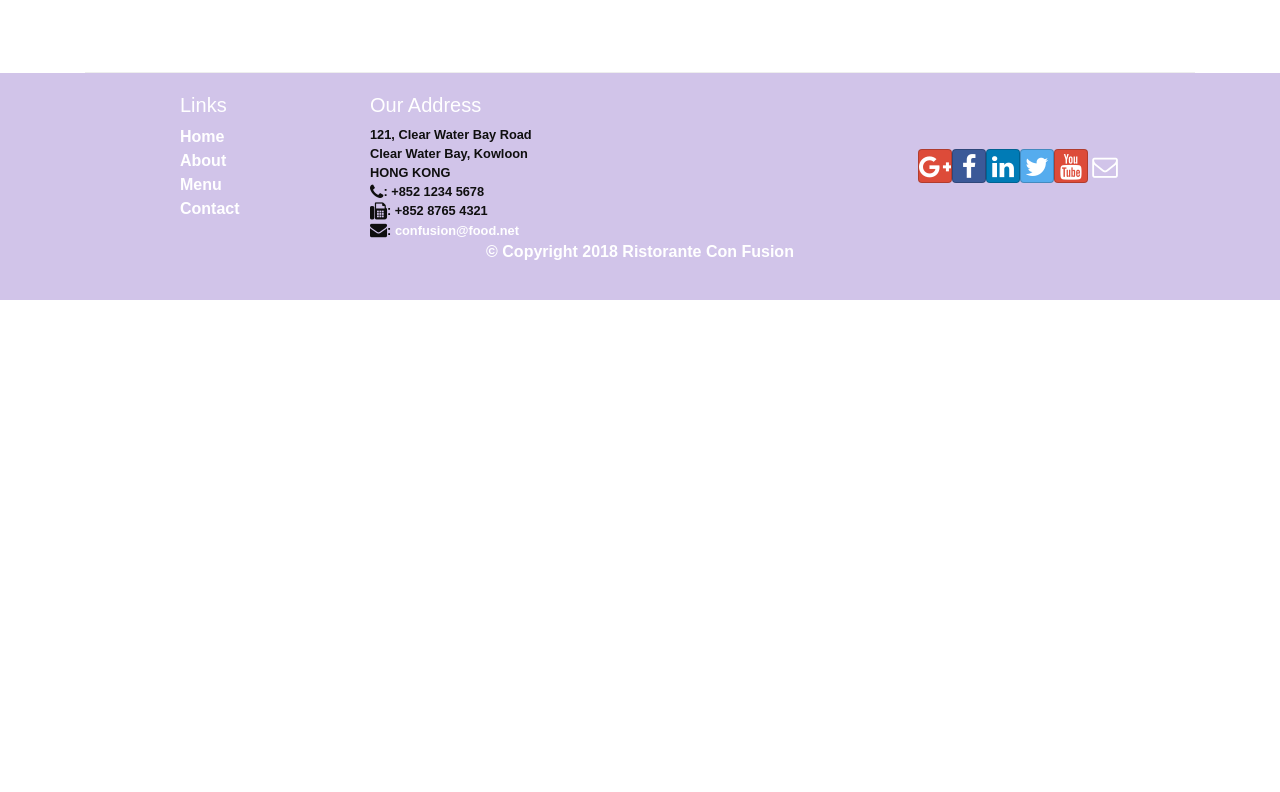
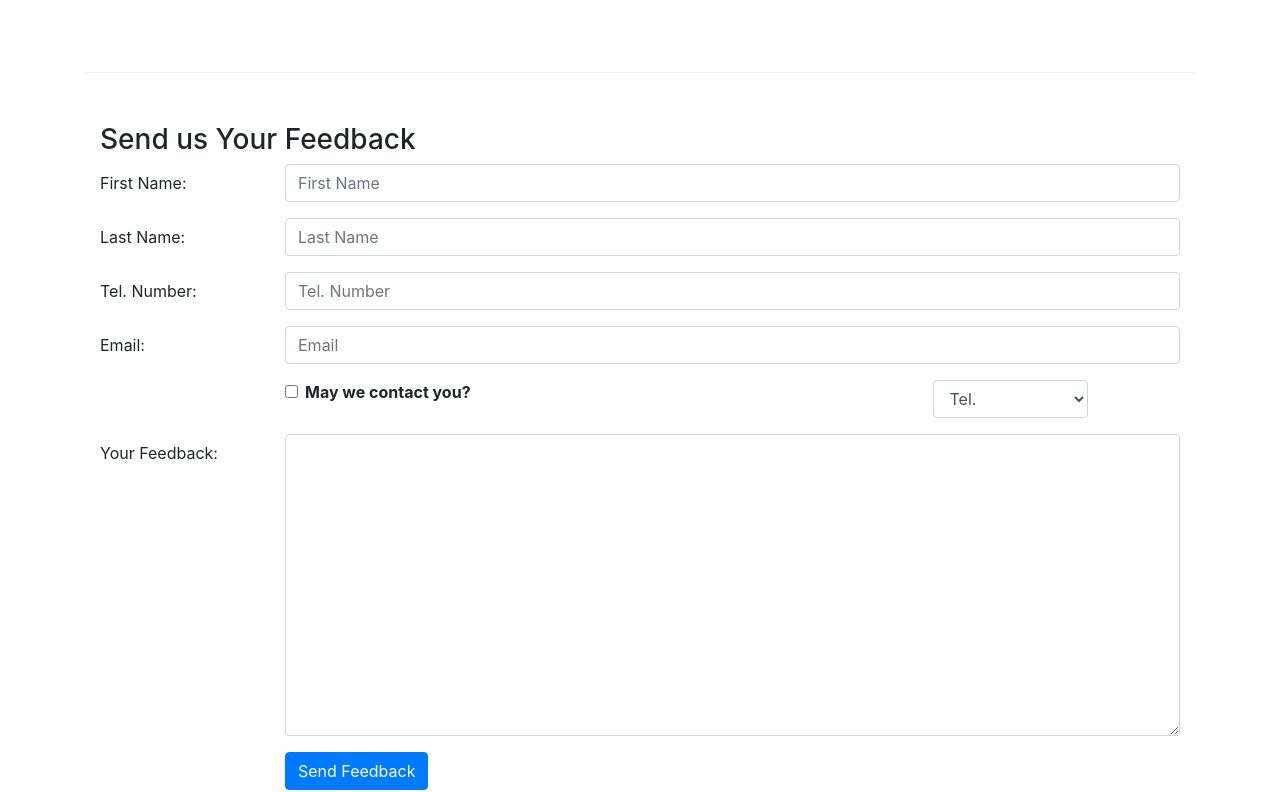
Before and after one commit to latinocodes/Front-End-Web-Development-with-React-Redux, a React (Create React App) app: page /contact in a window 1280 px wide. Shown: the part 808-1600 px from the top of the page. Before the commit the page ends 1108 px from the top, so only its background shows below. Built offline with nearby package versions, Linux system fonts and the light colour scheme.

Commit message:
completed forms

```diff
--- a/src/components/AboutusComponent.js
+++ b/src/components/AboutusComponent.js
@@ -8,7 +8,7 @@
         return (
             <Media key={leader.id}>
                 <Media left href="#">
-                <Media object src="https://oie.msu.edu/_assets/images/placeholder/promo-1.jpg" height="64" alt="Generic placeholder image"  className="m-2"/>
+                <Media object src="https://oie.msu.edu/_assets/images/placeholder/promo-1.jpg" height="70" alt="Generic placeholder image"  className="mr-5"/>
                 </Media>
                 <Media body>
                 <Media heading>
--- a/src/components/ContactComponent.js
+++ b/src/components/ContactComponent.js
@@ -1,8 +1,40 @@
-import React from 'react';
-import { Breadcrumb, BreadcrumbItem } from 'reactstrap';
+import React, {Component} from 'react';
+import { Breadcrumb, BreadcrumbItem, Button, Form, FormGroup, Label, Col, Input } from 'reactstrap';
 import { Link } from 'react-router-dom';
 
-function Contact(props) {
+class Contact extends Component{
+    constructor(props){
+        super(props);
+        this.state = {
+            firstName: '',
+            lastName: '',
+            telNum: '',
+            email: '',
+            agree: false,
+            contactType: 'tel.',
+            message: ''
+        }
+        this.handleSubmit = this.handleSubmit.bind(this);
+        this.handleInputChange = this.handleInputChange.bind(this);
+    }
+    handleInputChange(event){
+        const target = event.target;
+        const value = target.type === "checkbox" ? target.checked : target.value;
+        const name = target.name;
+
+        this.setState({
+            [name]: value
+        });
+
+
+    }
+    handleSubmit(event){
+        console.log("Current state: "+ JSON.stringify(this.state));
+        alert("Current state: "+ JSON.stringify(this.state));
+        event.preventDefault();
+
+    }
+    render(){
         return(
             <div className="container">
                 <div className="row">
@@ -41,8 +73,68 @@
                         </div>
                     </div>
                 </div>
+                <div className="row row-content">
+                    <div className="col-12">
+                        <h3>Send us Your Feedback</h3>
+                    </div>
+                    <div className="col-12">
+                        <Form onSubmit={this.handleSubmit}>
+                            <FormGroup row>
+                                <Label htmlFor="firstName" md={2}>First Name: </Label>
+                                <Col md={10}>
+                                    <Input type="text" id="firstName" name="firstName" placeholder="First Name" value={this.state.firstName} onChange={this.handleInputChange}/>
+                                </Col>
+                            </FormGroup>
+                            <FormGroup row>
+                                <Label htmlFor="lasttName" md={2}>Last Name: </Label>
+                                <Col md={10}>
+                                    <Input type="text" id="lastName" name="lastName" placeholder="Last Name" value={this.state.lastName} onChange={this.handleInputChange}/>
+                                </Col>
+                            </FormGroup>
+                            <FormGroup row>
+                                <Label htmlFor="telNum" md={2}>Tel. Number: </Label>
+                                <Col md={10}>
+                                    <Input type="text" id="telNum" name="telNum" placeholder="Tel. Number" value={this.state.telNum} onChange={this.handleInputChange}/>
+                                </Col>
+                            </FormGroup>
+                            <FormGroup row>
+                                <Label htmlFor="email" md={2}>Email: </Label>
+                                <Col md={10}>
+                                    <Input type="email" id="email" name="email" placeholder="Email" value={this.state.email} onChange={this.handleInputChange}/>
+                                </Col>
+                            </FormGroup>
+                            <FormGroup row>
+                                <Col md={{size: 6, offset: 2}}>
+                                    <FormGroup check>
+                                        <Label check>
+                                            <Input type="checkbox" name="agree" checked={this.state.agree} onChange={this.handleInputChange}/> {" "} <strong>May we contact you?</strong>
+                                        </Label>
+                                    </FormGroup>
+                                </Col>
+                                <Col md={{size: 2, offset: 1}}>
+                                    <Input type="select" name="contactType" value={this.state.contactType} onChange={this.handleInputChange}>
+                                        <option>Tel.</option>
+                                        <option>Email</option>
+                                    </Input>
+                                </Col>
+                            </FormGroup>
+                            <FormGroup row>
+                                <Label htmlFor="message" md={2}>Your Feedback: </Label>
+                                <Col md={10}>
+                                    <Input type="textarea" id="message" name="message" rows="12" value={this.state.message} onChange={this.handleInputChange}/>
+                                </Col>
+                            </FormGroup>
+                            <FormGroup row>
+                                <Col md={{size: 10, offset: 2}}>
+                                    <Button type="submit" color="primary">Send Feedback</Button>
+                                </Col>
+                            </FormGroup>
+                        </Form>
+                    </div>
+                </div>
             </div>
         );
     }
+}
 
 export default Contact;
```
Lines whose indentation alone changed are shown as unchanged.
